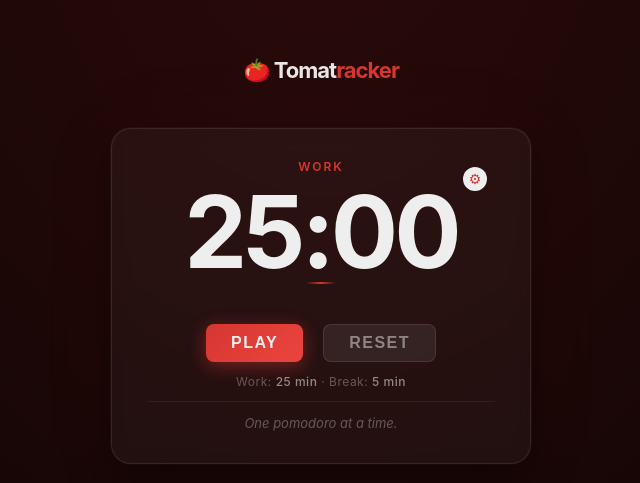
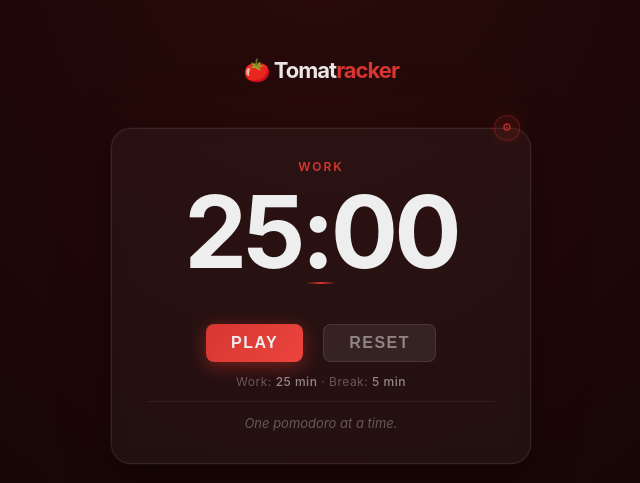
Before and after one commit to brunolbahiense/tomatracker, a Next.js app: page / in a window 1280 px wide. Shown: the part 101-584 px from the top of the page, without its empty margins (319-959 px from the left). Built offline with nearby package versions, Linux system fonts and the light colour scheme.

Commit message:
style: move settings gear above card with red system colors

```diff
--- a/src/components/Timer/styles.ts
+++ b/src/components/Timer/styles.ts
@@ -1,7 +1,6 @@
 import styled from 'styled-components'
 
 export const Wrapper = styled.div`
-  position: relative;
   width: 100%;
   height: 100%;
   display: flex;
@@ -139,28 +138,31 @@ export const ConfigButton = styled.button`
 
 export const SettingsButton = styled.button`
   position: absolute;
-  top: 0.8rem;
-  right: 0.8rem;
-  width: 2.4rem;
-  height: 2.4rem;
+  top: -1.4rem;
+  right: 1rem;
+  width: 2.6rem;
+  height: 2.6rem;
   border-radius: 50%;
-  background-color: ${(props) => props.theme.white};
+  background: rgba(214, 55, 49, 0.1);
+  border: 1px solid rgba(214, 55, 49, 0.3);
   color: ${(props) => props.theme.red};
-  border: none;
+  font-size: 1.1rem;
   cursor: pointer;
-  font-size: 1.4rem;
   display: flex;
   align-items: center;
   justify-content: center;
+  box-shadow: 0 0 12px rgba(214, 55, 49, 0.12);
+  transition: transform 0.4s ease, background 0.2s;
 
-  :hover {
-    transform: scale(1.1);
+  &:hover {
+    transform: rotate(90deg) scale(1.1);
+    background: rgba(214, 55, 49, 0.18);
   }
 `
 
 export const SettingsPanel = styled.div`
   position: absolute;
-  top: 0.5rem;
+  top: 4rem;
   right: 3.5rem;
   background-color: ${(props) => props.theme.white};
   color: ${(props) => props.theme.grayDark};
```
